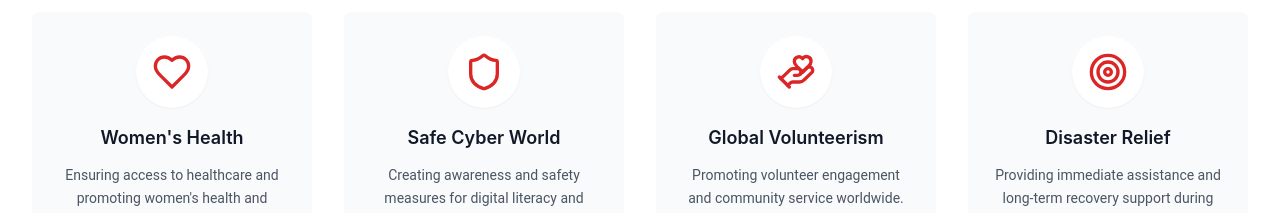
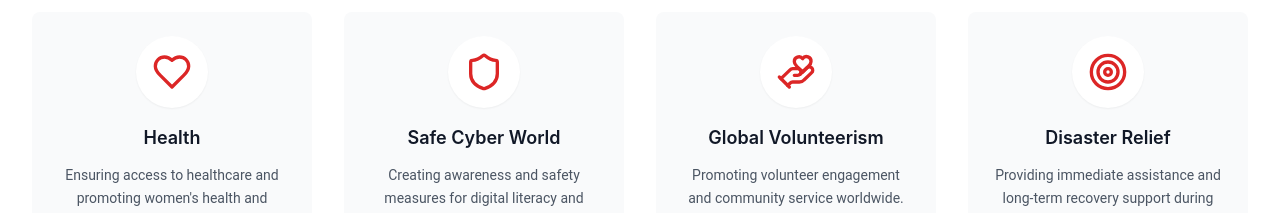
Before and after one commit to Harsh-kumar04/NCF, a React (Vite) app: page / in a window 1280 px wide. Shown: the part 1240-1453 px from the top of the page. Built offline with nearby package versions, Linux system fonts and the light colour scheme.

Commit message:
mission updated

```diff
--- a/package.json
+++ b/package.json
@@ -29,6 +29,6 @@
     "tailwindcss": "^3.4.1",
     "typescript": "^5.5.3",
     "typescript-eslint": "^8.3.0",
-    "vite": "^5.4.2"
+    "vite": "^5.4.19"
   }
 }
--- a/src/components/home/Mission.tsx
+++ b/src/components/home/Mission.tsx
@@ -41,7 +41,7 @@ const Mission: React.FC = () => {
     },
     {
       icon: <Heart className="h-10 w-10 text-primary-600" />,
-      title: "Women's Health",
+      title: "Health",
       description:
         "Ensuring access to healthcare and promoting women's health and wellness.",
     },
```
Also changed, not shown: 1 other file (tests, documents, lock files or other folders).
